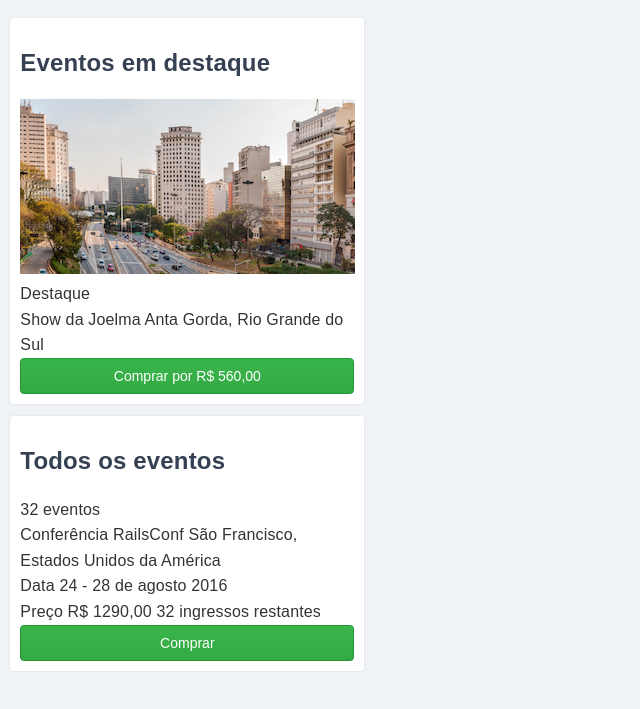
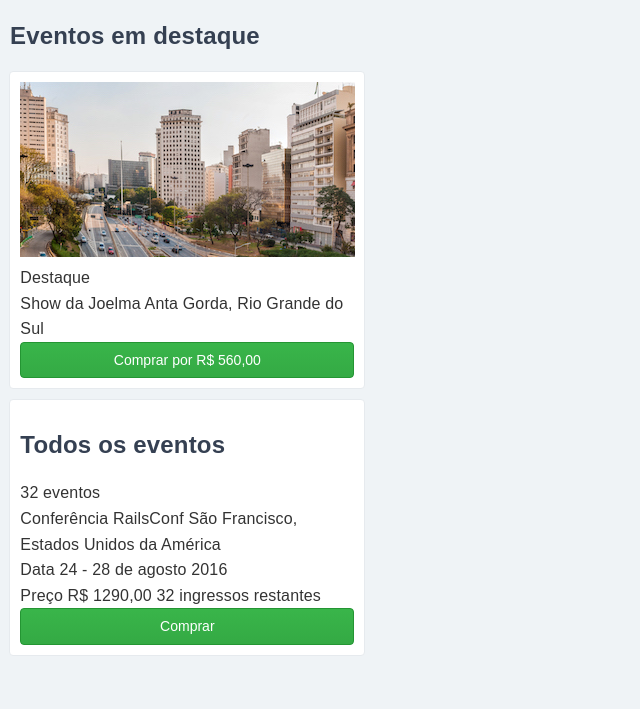
Before and after one commit to peagha/front-end, a plain HTML site: page index.html in a window 1280 px wide. Shown: the part 73-782 px from the top of the page, without its empty margins (0-640 px from the left). Drawn offline with nearby package versions, Linux system fonts and the light colour scheme; files that its build step writes are made by us from their sources.

Commit message:
Dirty fix for moving header outside section.

```diff
--- a/index.html
+++ b/index.html
@@ -23,10 +23,11 @@
       <img src="" alt="profile pic" />
     </header>
 
+    <!-- TODO: figure out how to move this header inside the featured section -->
+    <h1 class="featured-h1">Eventos em destaque</h1>
     <!-- eventos em destaque -->
     <section>
       <!-- TODO: aqui deveria ser um cabeçalho? -->
-      <h1>Eventos em destaque</h1>
       <ul>
         <li>
           <div>
--- a/scss/components/index.scss
+++ b/scss/components/index.scss
@@ -48,3 +48,8 @@ h1 {
   font-family: SourceSansPro, sans-serif;
   color: #354052;
 }
+
+// TODO: remove this class
+.featured-h1 {
+  margin-left: 10px;
+}
```
